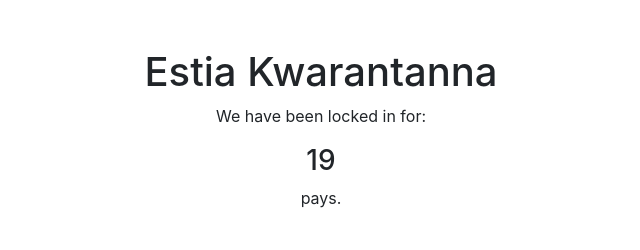
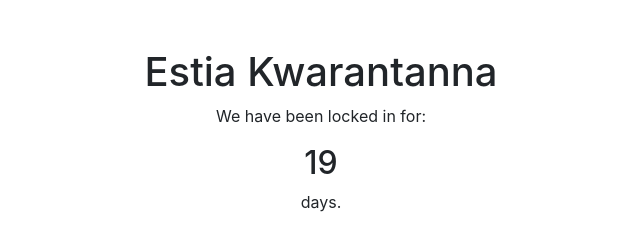
Before and after one commit to julianengel/Estia-Kwarantanna, a plain HTML site: page index.html in a window 1280 px wide. Shown: the full height of the page, 319-959 px from the left. Drawn offline with nearby package versions, Linux system fonts and the light colour scheme; no server answers.

Commit message:
typo, thanks nat

```diff
--- a/index.html
+++ b/index.html
@@ -30,8 +30,8 @@
             <div class="col text-center mt-5">
                 <h1>Estia Kwarantanna</h1>
                 <p>We have been locked in for: </p>
-                <h3 id="daysIn">0</h3>
-                <p>pays.</p>
+                <h2 id="daysIn">0</h2>
+                <p>days.</p>
             </div>
         </div>
         <div class="row">
```
